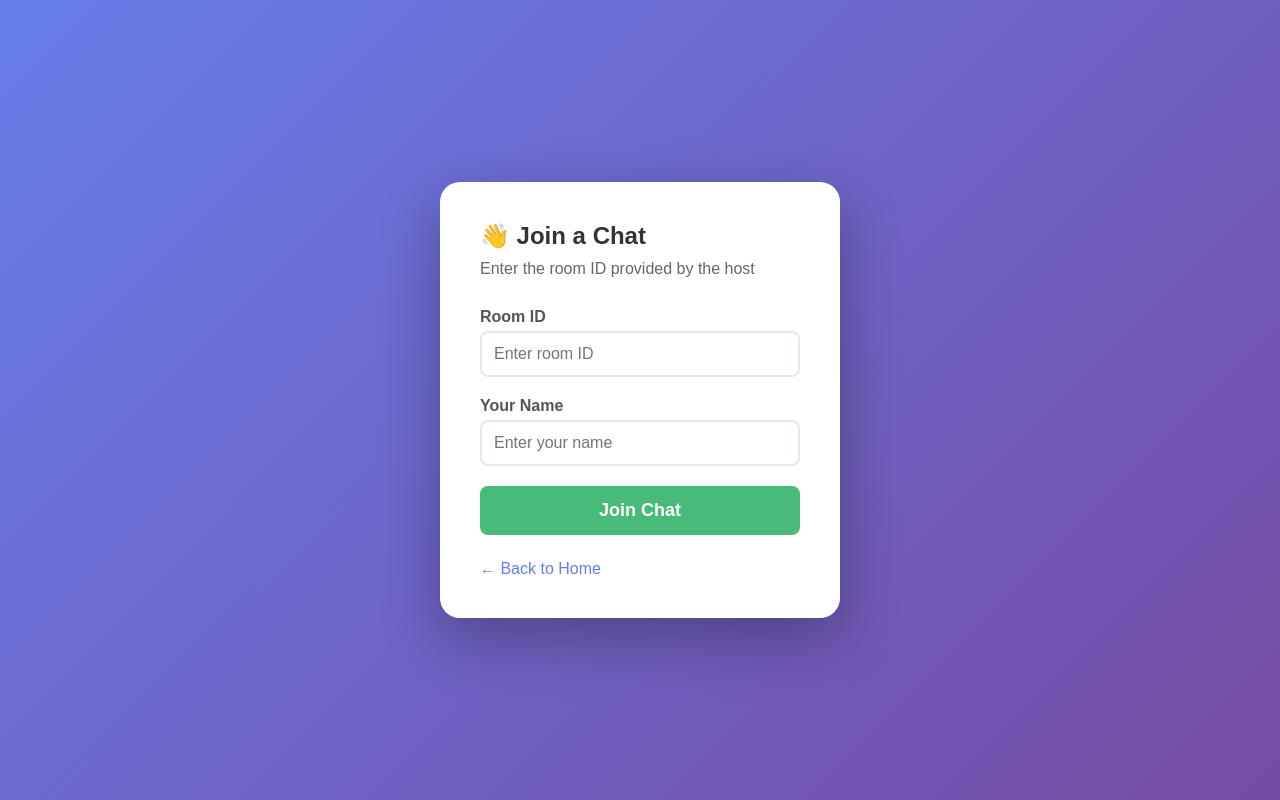
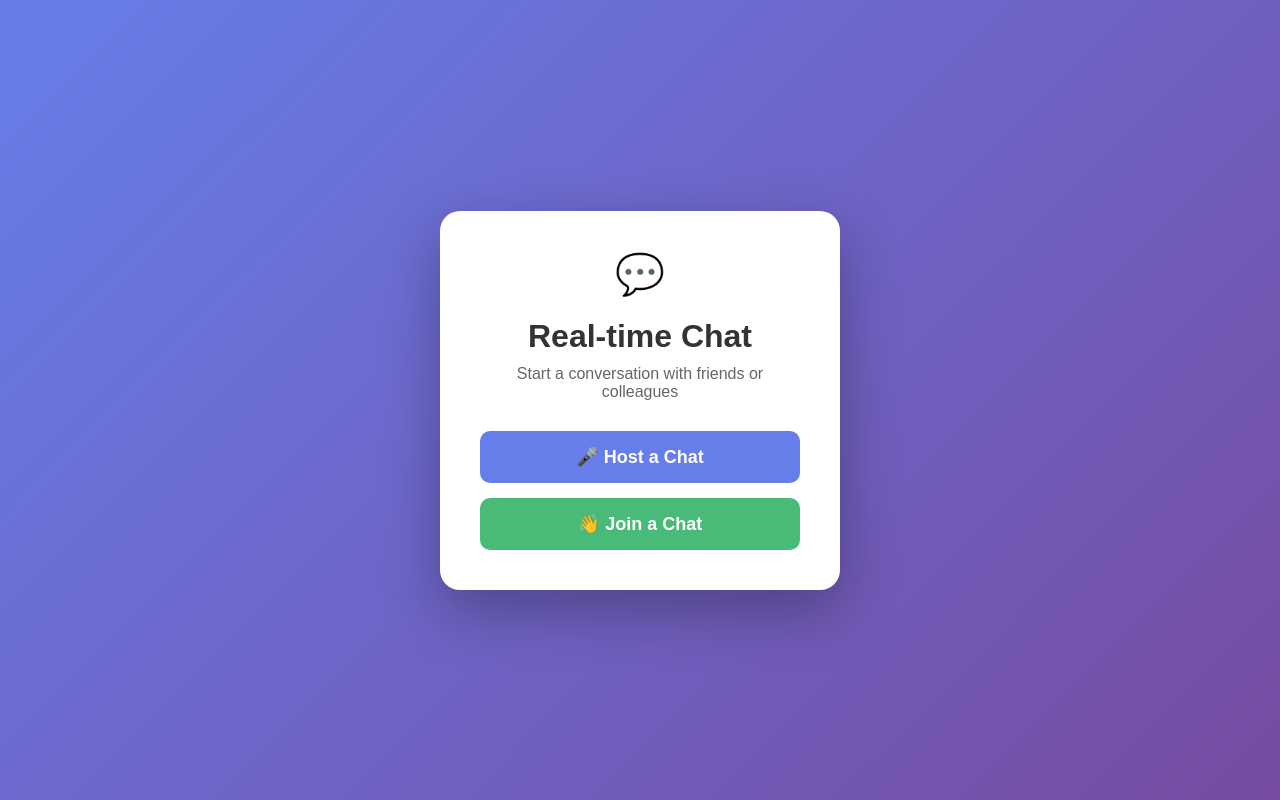
Before and after one commit to veronimo669/Chatweb, a Flask app: page / in a window 1280 px wide. Run offline with Flask 3, Linux system fonts and the light colour scheme.

Commit message:
Update index.html

```diff
--- a/templates/index.html
+++ b/templates/index.html
@@ -3,42 +3,68 @@
 <head>
     <meta charset="UTF-8">
     <meta name="viewport" content="width=device-width, initial-scale=1.0">
-    <title>Join Chat</title>
-    <link rel="stylesheet" href="{{ url_for('static', filename='style.css') }}">
-    <link rel="stylesheet" href="{{ url_for('static', filename='join.css') }}">
+    <title>Real-time Chat</title>
+    <style>
+        * { margin: 0; padding: 0; box-sizing: border-box; }
+        body {
+            font-family: Arial, sans-serif;
+            background: linear-gradient(135deg, #667eea 0%, #764ba2 100%);
+            height: 100vh;
+            display: flex;
+            justify-content: center;
+            align-items: center;
+        }
+        .container {
+            background: white;
+            padding: 40px;
+            border-radius: 20px;
+            box-shadow: 0 20px 60px rgba(0,0,0,0.3);
+            text-align: center;
+            max-width: 400px;
+            width: 100%;
+        }
+        h1 { color: #333; margin-bottom: 10px; }
+        p { color: #666; margin-bottom: 30px; }
+        .btn-group { display: flex; flex-direction: column; gap: 15px; }
+        .btn {
+            padding: 15px 30px;
+            border: none;
+            border-radius: 10px;
+            font-size: 18px;
+            font-weight: bold;
+            cursor: pointer;
+            transition: all 0.3s;
+            text-decoration: none;
+            display: inline-block;
+        }
+        .btn-host {
+            background: #667eea;
+            color: white;
+        }
+        .btn-host:hover {
+            background: #5a67d8;
+            transform: translateY(-2px);
+        }
+        .btn-join {
+            background: #48bb78;
+            color: white;
+        }
+        .btn-join:hover {
+            background: #38a169;
+            transform: translateY(-2px);
+        }
+        .icon { font-size: 40px; margin-bottom: 20px; display: block; }
+    </style>
 </head>
 <body>
     <div class="container">
-        <h2>👋 Join a Chat</h2>
-        <p class="subtitle">Enter the room ID provided by the host</p>
-        <form id="joinForm">
-            <div class="form-group">
-                <label for="roomId">Room ID</label>
-                <input type="text" id="roomId" placeholder="Enter room ID" required>
-            </div>
-            <div class="form-group">
-                <label for="username">Your Name</label>
-                <input type="text" id="username" placeholder="Enter your name" required>
-            </div>
-            <button type="submit" class="btn-join">Join Chat</button>
-            <div id="error" class="error"></div>
-        </form>
-        <a href="/" class="btn-back">← Back to Home</a>
+        <span class="icon">💬</span>
+        <h1>Real-time Chat</h1>
+        <p>Start a conversation with friends or colleagues</p>
+        <div class="btn-group">
+            <a href="/host" class="btn btn-host">🎤 Host a Chat</a>
+            <a href="/join" class="btn btn-join">👋 Join a Chat</a>
+        </div>
     </div>
-
-    <script>
-        document.getElementById('joinForm').addEventListener('submit', function(e) {
-            e.preventDefault();
-            const roomId = document.getElementById('roomId').value.trim();
-            const username = document.getElementById('username').value.trim();
-
-            if (!roomId || !username) {
-                document.getElementById('error').textContent = 'Please fill in all fields';
-                return;
-            }
-
-            window.location.href = `/chat/${roomId}?username=${encodeURIComponent(username)}`;
-        });
-    </script>
 </body>
 </html>
```
